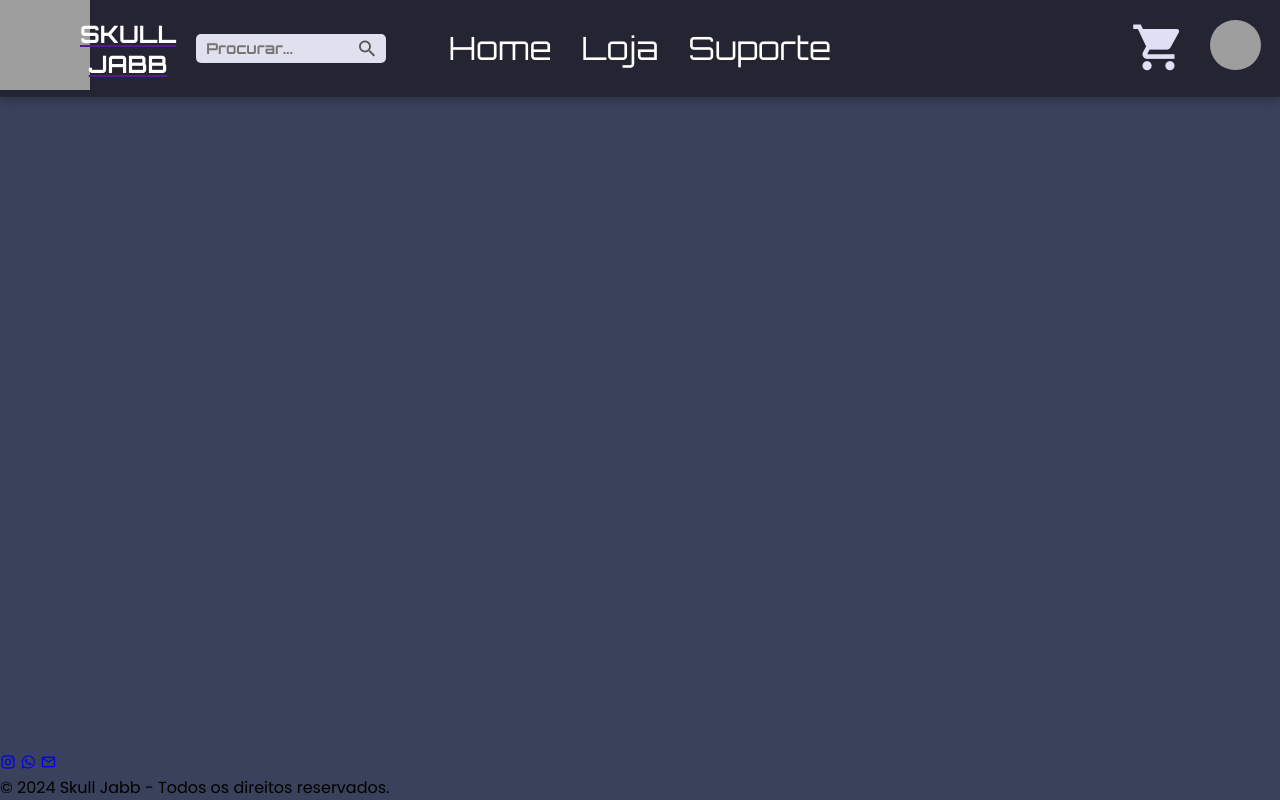
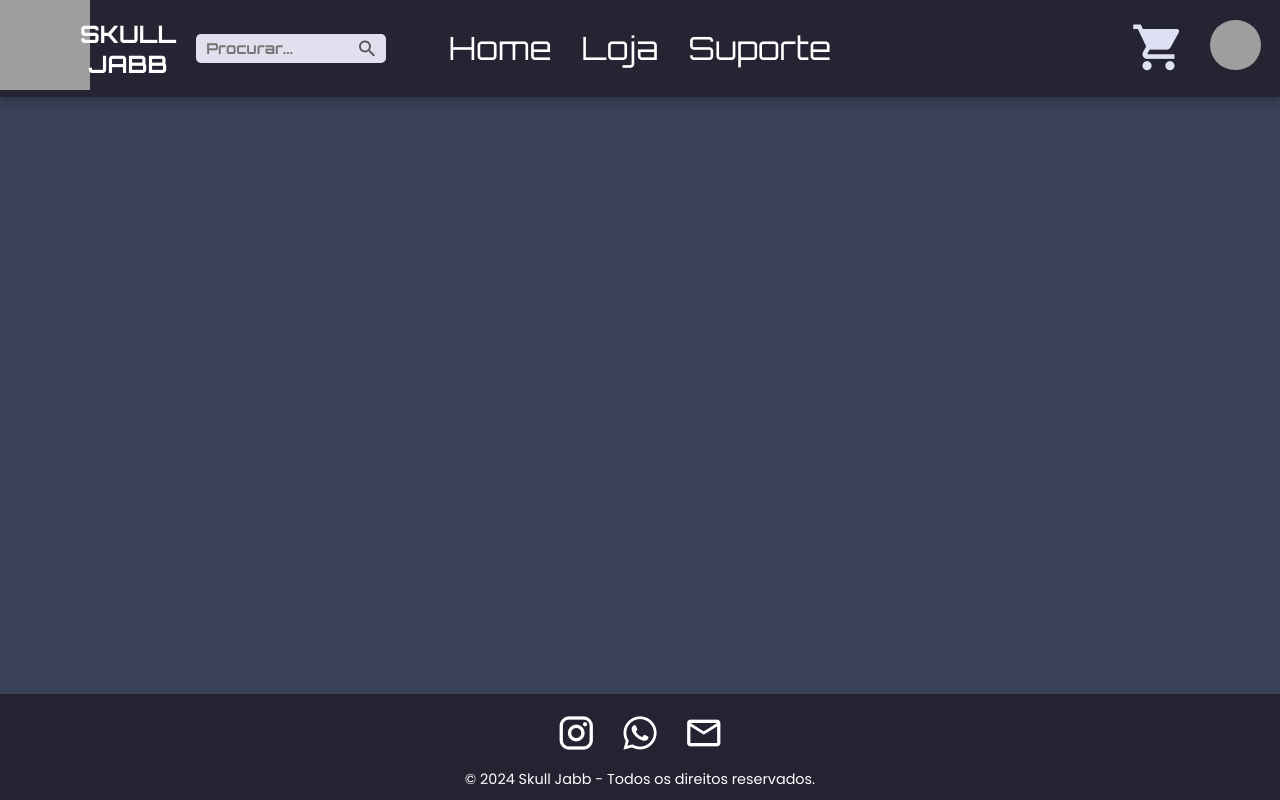
Before and after one commit to Beatriz1505/SkullJabb, a PHP site: page /LojadePontos.html in a window 1280 px wide. Run offline with PHP 8.4, Linux system fonts and the light colour scheme; some libraries are stand-ins or nearby versions; grey boxes are pictures that could not be loaded.

```diff
--- a/Telas/Loja de pontos/LojadePontos.css
+++ b/Telas/Loja de pontos/LojadePontos.css
@@ -135,3 +135,33 @@ body {
   padding: 4px;
   margin-right: 15px;
 }
+
+footer {
+  background-color: #232331;
+  color: white;
+  text-align: center;
+  padding: 10px 0;
+  font-size: 0.9rem;
+  border-top: 1px solid #444;
+}
+
+footer .social-icons {
+  margin-bottom: 5px;
+}
+
+footer .social-icons a {
+  color: white;
+  font-size: 40px;
+  margin: 0 10px;
+  text-decoration: none;
+  transition: color 0.3s ease;
+}
+
+footer .social-icons a:hover {
+  color: #3b7ef5;
+}
+
+.lin {
+  text-decoration: none;
+  color: white;
+}
```
